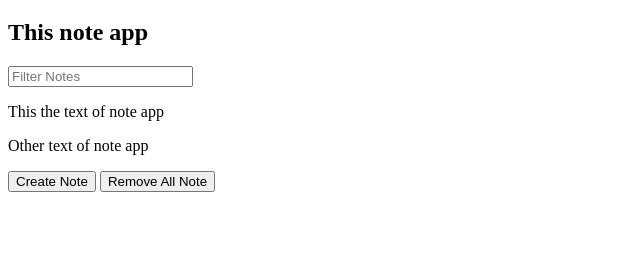
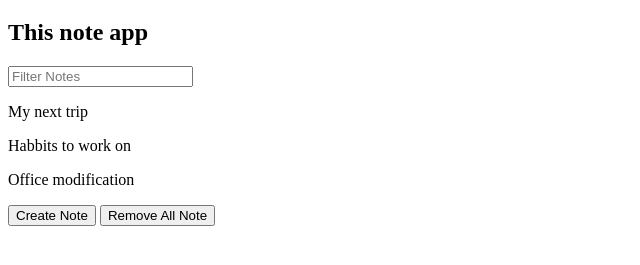
Before and after one commit to ValentinCaudana/js-bootcamp, a plain HTML site: page notes-app/index.html in a window 1280 px wide. Shown: the part 61-326 px from the top of the page, without its empty margins (0-640 px from the left). Drawn offline with Linux system fonts and the light colour scheme.

Commit message:
div and filter

```diff
--- a/notes-app/index.html
+++ b/notes-app/index.html
@@ -8,8 +8,7 @@
         <h1>Notes App</h1>
         <h2>This note app</h2>
         <input id="search-text" type="text" placeholder="Filter Notes">
-        <p class="note">This the text of note app</p>
-        <p class="note">Other text of note app</p>
+        <div id="notes"></div>
         <button id="create-note">Create Note</button>
         <button id="remove-all">Remove All Note</button>
         <script src="notes-app.js"></script>
--- a/notes-app/notes-app.js
+++ b/notes-app/notes-app.js
@@ -29,6 +29,28 @@ newParagraph.textContent = 'This is a new element from JS'// we write the value
 document.querySelector('body').appendChild(newParagraph) // we add in the body, 1. we call the place that we want to add - 2. we call the value
 */
 
+const filters = {
+    searchText: ''
+}
+
+const renderNotes = function (notes, filters) { // take all the notes and filters and calcule wich one matches with the filters
+    const filteredNotes= notes.filter(function (note) { // if the filter is "Nex" it was one of the titles above
+        return note.title.toLowerCase().includes(filters.searchText.toLowerCase())
+    })
+
+    document.querySelector('#notes').innerHTML ='' //innerHTML in this remove the others because is not the same that the filter (note)
+//    document.querySelector('#notes').innerHTML ='<p>TEST</p>' // in this case we add a new value (p) with a text
+
+    filteredNotes.forEach(function (note){ // we add the notes already filters, result in this case = My next trip
+        const noteEl = document.createElement('p')
+        noteEl.textContent = note.title
+        document.querySelector('#notes').appendChild(noteEl)
+    })
+}
+
+renderNotes(notes, filters) // we call the function to see the the thing before the user iterac with the page
+
+
 document.querySelector('#create-note').addEventListener('click', function (e){ // we add a button and we asig a function // (1.how we call"a click", 2. what we want to answer)
     //console.log('Did this work?')// answer
     //console.log(e)// we call the event (this is all the thing happen)
@@ -53,5 +75,8 @@ document.querySelector('#remove-all').addEventListener('click', function (e) {
 // h1.application#title*/
 
 document.querySelector('#search-text').addEventListener('input', function(e){ //"change" we call when we touch in another places in the window // "input we call every single change"
-    console.log(e.target.value) // we call the element, and after that we go inside and see the target and we call the value that we write in the target
+   // console.log(e.target.value) // we call the element, and after that we go inside and see the target and we call the value that we write in the target
+        filters.searchText = e.target.value
+        renderNotes(notes, filters)
+        // we call again when the user intereac with the page and change the filter
 })
```
Also changed, not shown: todo-app/todo-app.js (+10 -3 lines).
